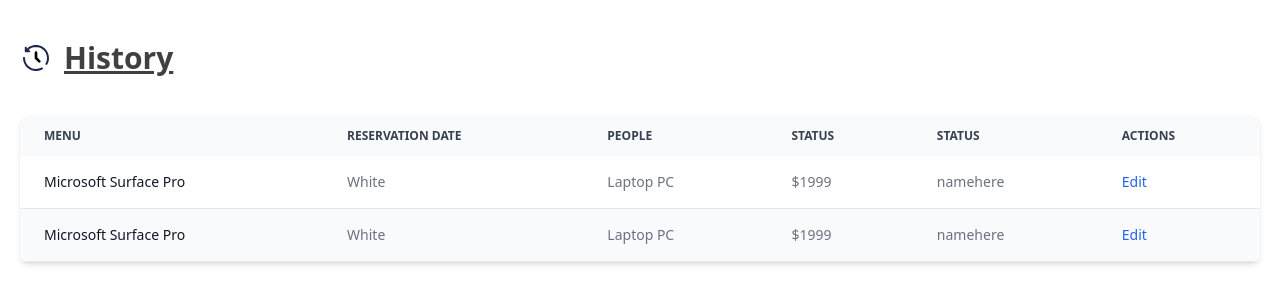
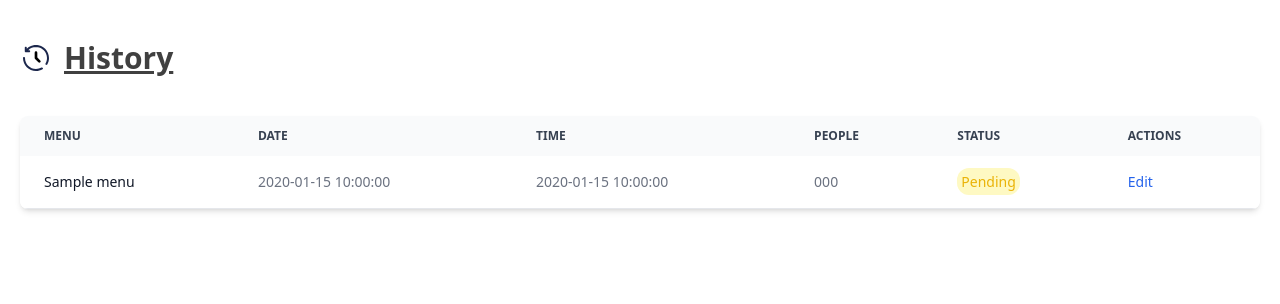
Before and after one commit to Taha-mlaiki/yc-cuisine, a PHP site: page /historique.php in a window 1280 px wide. Shown: the part 68-372 px from the top of the page. Run offline with PHP 8.4, Linux system fonts and the light colour scheme; the visitor is signed in with stand-in values (Sample User, id 1); tables that the repository leaves empty or names only in its code hold one stand-in row (values such as "Sample post"); some libraries are stand-ins or nearby versions.

Commit message:
#8 Create the page where the client can see the statistiques

```diff
--- a/historique.php
+++ b/historique.php
@@ -1,5 +1,14 @@
 <?php
-
+include "./inc/connectDB.php";
+session_start();
+$id = $_SESSION["id"];
+$stm = $conn->prepare("SELECT r.* , m.name AS menu_name FROM reservation r JOIN menu m ON r.menu_id = m.id WHERE user_id = ?");
+$stm->bind_param("s", $id);
+$stm->execute();
+$res = $stm->get_result();
+if ($res->num_rows > 0) {
+    $reservations = $res->fetch_all(MYSQLI_ASSOC);
+}
 
 ?>
 <?php include "./inc/header.php"  ?>
@@ -22,13 +31,13 @@
                         Menu
                     </th>
                     <th scope="col" class="px-6 py-3">
-                        Reservation Date
+                        Date
+                    </th>
+                    <th scope="col" class="px-6 py-3">
+                        Time
                     </th>
                     <th scope="col" class="px-6 py-3">
                         People
-                    </th>
-                    <th scope="col" class="px-6 py-3">
-                        status
                     </th>
                     <th scope="col" class="px-6 py-3">
                         status
@@ -39,46 +48,49 @@
                 </tr>
             </thead>
             <tbody>
+                <?php if (isset($reservations) || count($reservations) > 0) :  ?>
+                    <?php foreach ($reservations as $reserv): ?>
                         <tr class="odd:bg-white odd:dark:bg-gray-900 even:bg-gray-50 even:dark:bg-gray-800 border-b dark:border-gray-700">
                             <th scope="row" class="px-6 py-4 font-medium text-gray-900 whitespace-nowrap dark:text-white">
-                        Microsoft Surface Pro
+                                <?= $reserv["menu_name"] ?>
                             </th>
                             <td class="px-6 py-4">
-                        White
+                                <?= $reserv["date"] ?>
                             </td>
                             <td class="px-6 py-4">
-                        Laptop PC
+                                <?= $reserv["time"] ?>
                             </td>
                             <td class="px-6 py-4">
-                        $1999
+                                <?= $reserv["number_of_people"] ?>
                             </td>
                             <td class="px-6 py-4">
-                        namehere
+                                <?php switch ($reserv["status"]) {
+                                    case 'pending':
+                                        echo "<span class='text-yellow-500 p-1 rounded-xl bg-yellow-100 text-sm'>Pending</span>";
+                                        break;
+                                    case 'accepted':
+                                        echo "<span class='text-green-500 p-1 rounded-xl bg-green-100 text-sm'>Accepted</span>";
+                                        break;
+                                    case 'rejected':
+                                        echo "<span class='text-red-500 p-1 rounded-xl bg-red-100 text-sm'>Rejected</span>";
+                                        break;
+                                    default:
+                                        echo "<span class='text-yellow-500 p-1 rounded-xl bg-yellow-100 text-sm'>Pending</span>";
+                                        break;
+                                }  ?>
                             </td>
                             <td class="px-6 py-4">
                                 <a href="#" class="font-medium text-blue-600 dark:text-blue-500 hover:underline">Edit</a>
                             </td>
                         </tr>
-                <tr class="odd:bg-white odd:dark:bg-gray-900 even:bg-gray-50 even:dark:bg-gray-800 border-b dark:border-gray-700">
-                    <th scope="row" class="px-6 py-4 font-medium text-gray-900 whitespace-nowrap dark:text-white">
-                        Microsoft Surface Pro
+                        <?php endforeach; ?>
+                    <?php else: ?>
+                        <tr>
+                            <th colspan="100%" class="text-center text-neutral-700 w-full py-4">
+                                No reservation available.
                             </th>
-                    <td class="px-6 py-4">
-                        White
-                    </td>
-                    <td class="px-6 py-4">
-                        Laptop PC
-                    </td>
-                    <td class="px-6 py-4">
-                        $1999
-                    </td>
-                    <td class="px-6 py-4">
-                        namehere
-                    </td>
-                    <td class="px-6 py-4">
-                        <a href="#" class="font-medium text-blue-600 dark:text-blue-500 hover:underline">Edit</a>
-                    </td>
                         </tr>
+                    <?php endif; ?>
             </tbody>
         </table>
     </div>
```
Lines whose indentation alone changed are shown as unchanged.
